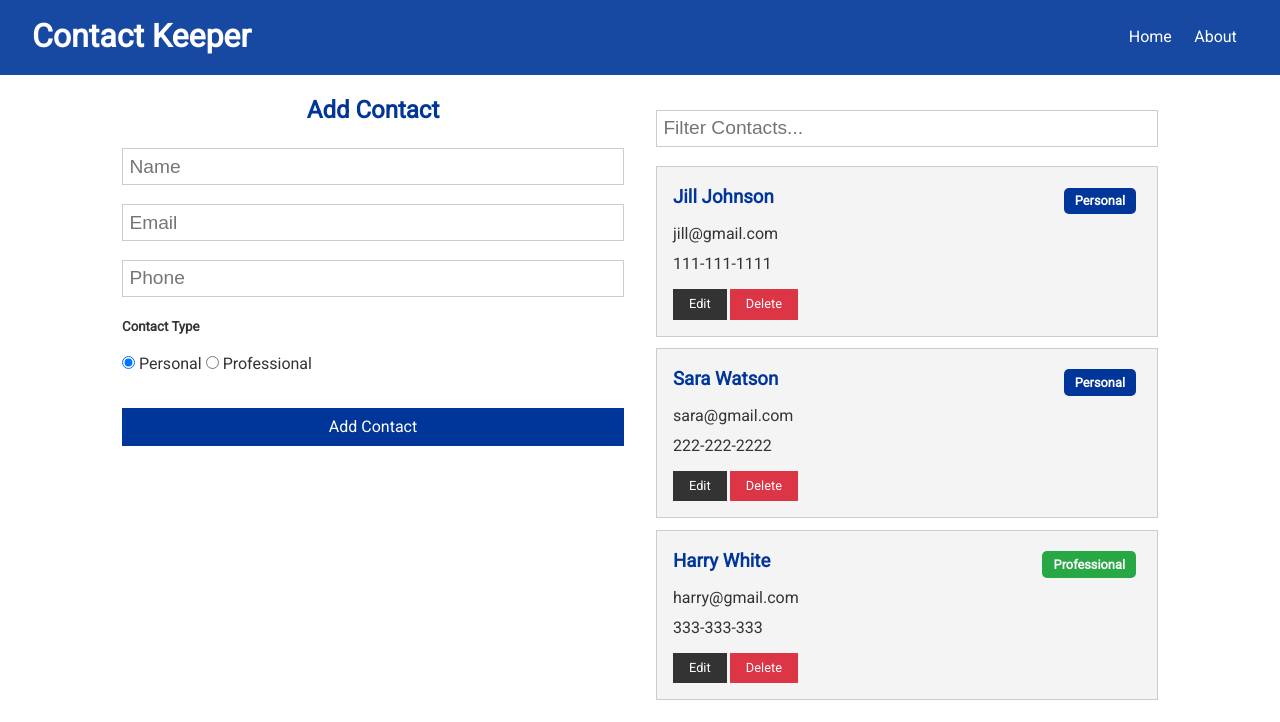
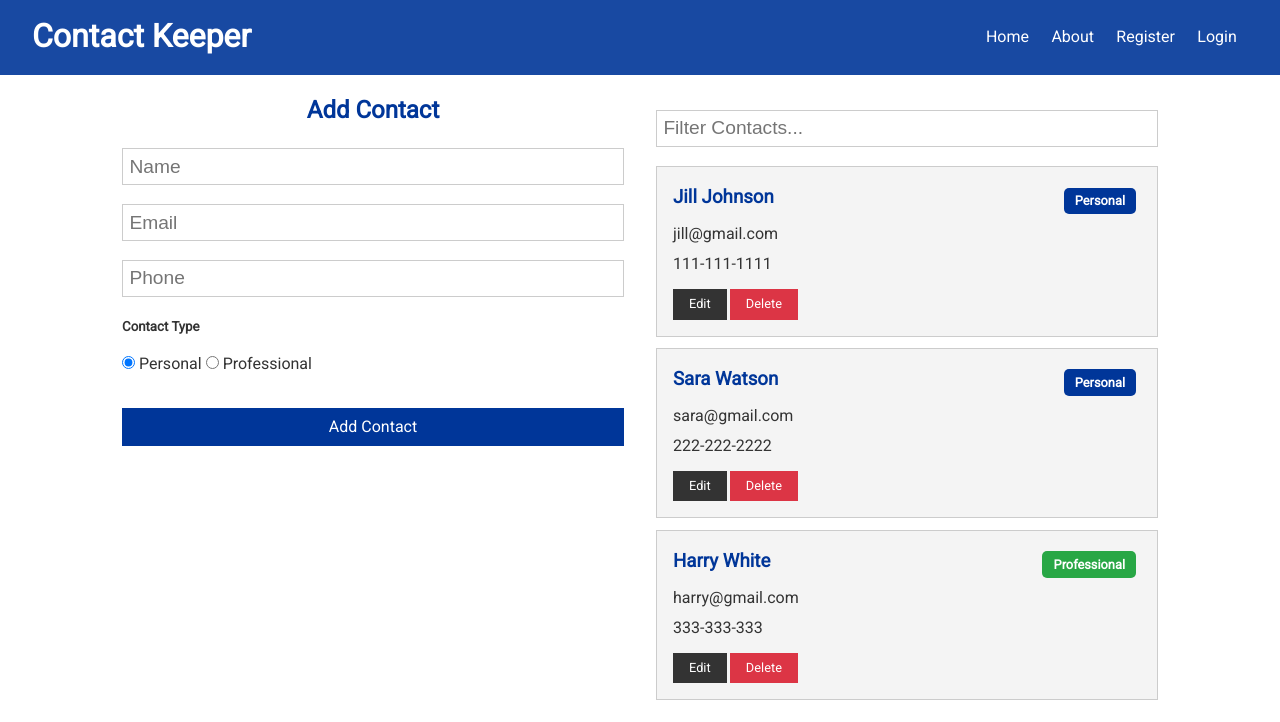
Before and after one commit to mattegan111/contact-keeper, a React (Create React App) app in the folder client/: page / in a window 1280 px wide. Shown: the top 722 px of the page. Built offline with nearby package versions, Linux system fonts and the light colour scheme.

Commit message:
Adds menu items Register and Login

```diff
--- a/client/src/components/layout/Navbar.js
+++ b/client/src/components/layout/Navbar.js
@@ -15,6 +15,12 @@
         <li>
           <Link to ='/about'>About</Link>
         </li>
+        <li>
+          <Link to ='/register'>Register</Link>
+        </li>
+        <li>
+          <Link to ='/login'>Login</Link>
+        </li>
       </ul>
     </div>
   )
```
